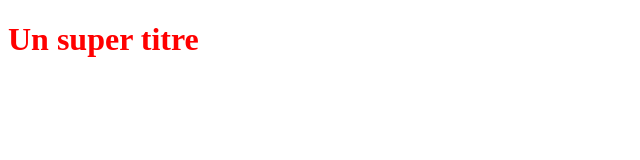
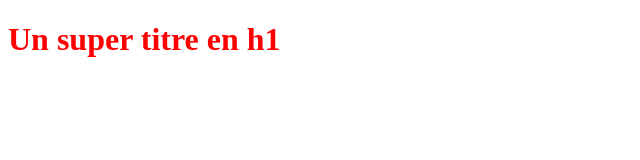
Before and after one commit to alwesste/OpenClassroomProjetc2, a plain HTML site: page index.html in a window 1280 px wide. Shown: the whole page, without its empty margins (0-640 px from the left). Drawn offline with Linux system fonts and the light colour scheme.

Commit message:
changement de titre

```diff
--- a/index.html
+++ b/index.html
@@ -5,6 +5,6 @@
    <link rel="stylesheet" type="text/css" href="styles.css">
 </head>
 <body>
-   <h1>Un super titre</h1>
+   <h1>Un super titre en h1</h1>
 </body>
 </html>
```
